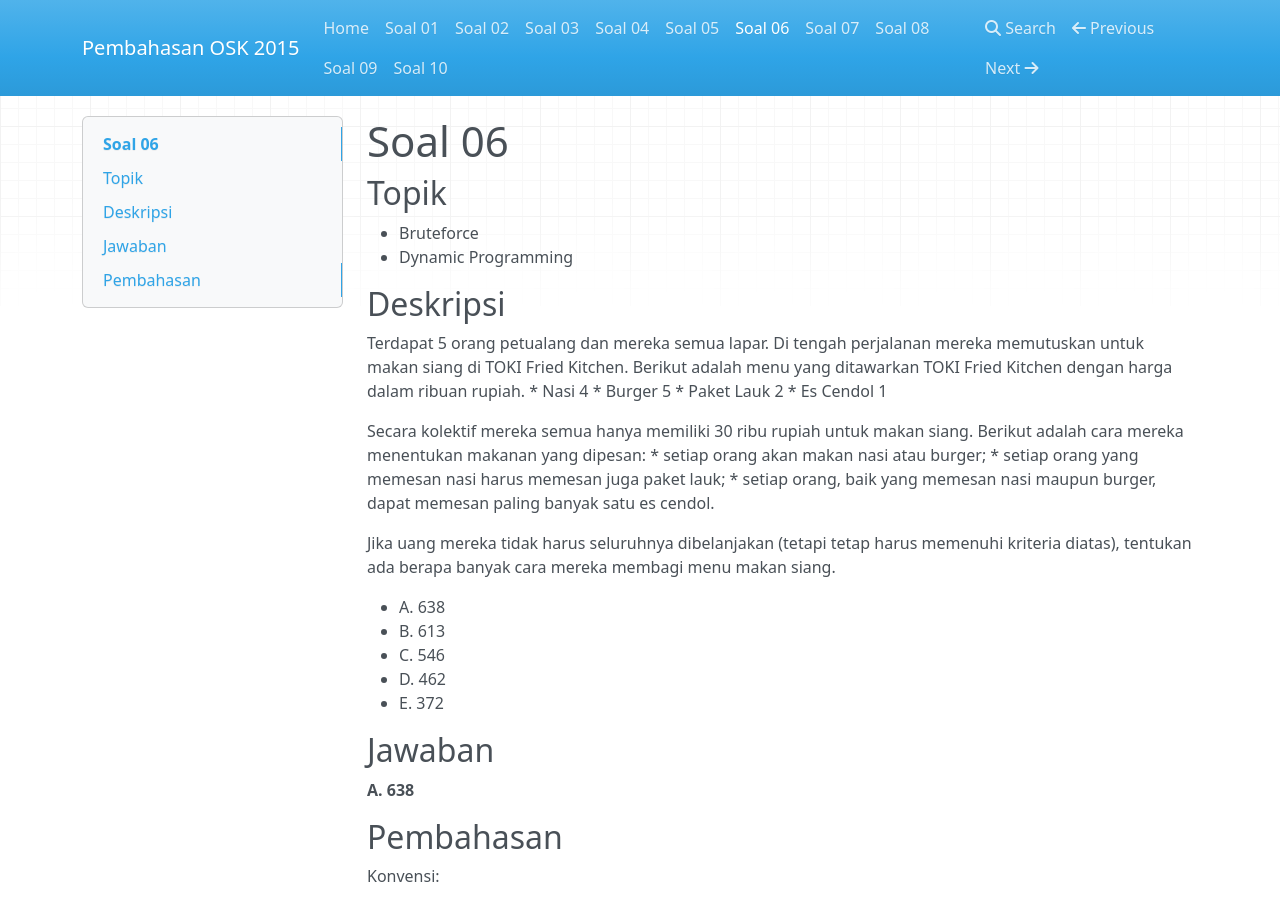
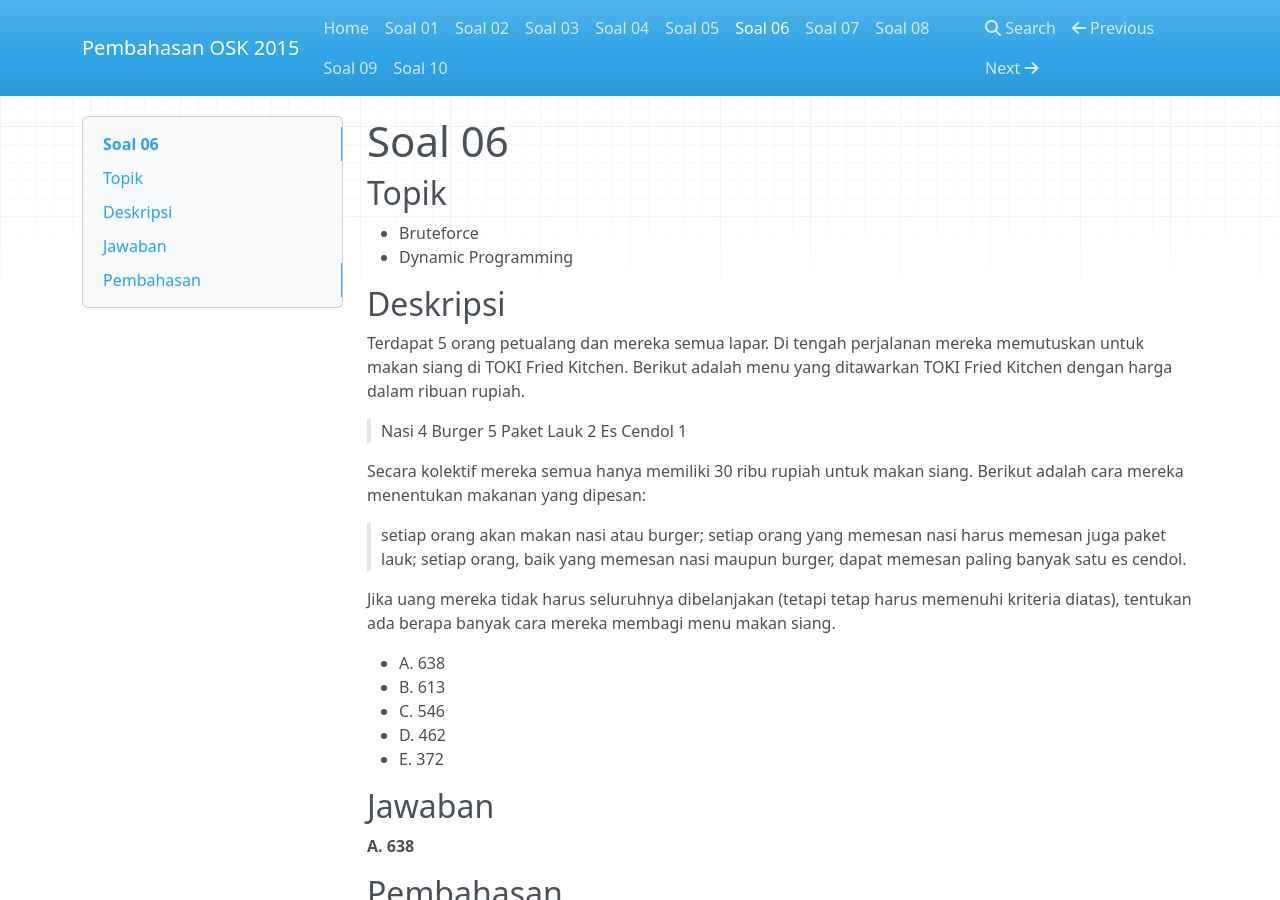
Before and after one commit to alijaya/OSK-2015, an MkDocs documentation site: the page built from docs/Soal 06.md, in a window 1280 px wide and 900 px high. Built offline with MkDocs 1.6.1, drawn with Linux system fonts in a browser that asks for light colours; nearby versions of some CDN libraries; old or Windows-style settings are respelled for this version of MkDocs.

Commit message:
no message

```diff
--- a/docs/Soal 06.md
+++ b/docs/Soal 06.md
@@ -8,15 +8,15 @@
 ## Deskripsi
 
 Terdapat 5 orang petualang dan mereka semua lapar. Di tengah perjalanan mereka memutuskan untuk makan siang di TOKI Fried Kitchen. Berikut adalah menu yang ditawarkan TOKI Fried Kitchen dengan harga dalam ribuan rupiah.
-* Nasi 				4
-* Burger 			5
-* Paket Lauk 		2
-* Es Cendol 		1
+> Nasi 				4
+> Burger 			5
+> Paket Lauk 		2
+> Es Cendol 		1
 
 Secara kolektif mereka semua hanya memiliki 30 ribu rupiah untuk makan siang. Berikut adalah cara mereka menentukan makanan yang dipesan:
-* setiap orang akan makan nasi atau burger;
-* setiap orang yang memesan nasi harus memesan juga paket lauk;
-* setiap orang, baik yang memesan nasi maupun burger, dapat memesan paling banyak satu es cendol.
+> setiap orang akan makan nasi atau burger;
+> setiap orang yang memesan nasi harus memesan juga paket lauk;
+> setiap orang, baik yang memesan nasi maupun burger, dapat memesan paling banyak satu es cendol.
 
 Jika uang mereka tidak harus seluruhnya dibelanjakan (tetapi tetap harus memenuhi kriteria diatas), tentukan ada berapa banyak cara mereka membagi menu makan siang.
 
```
